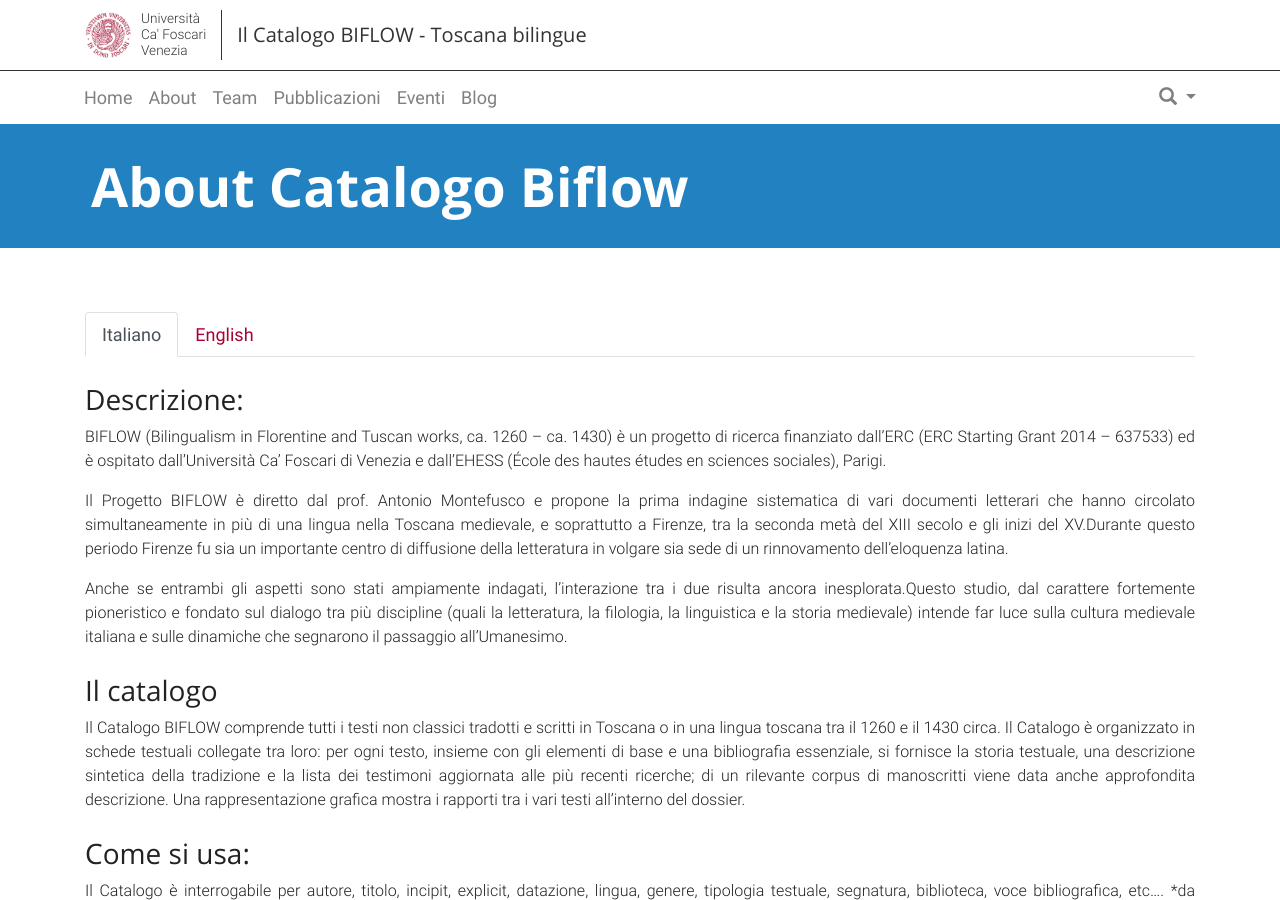
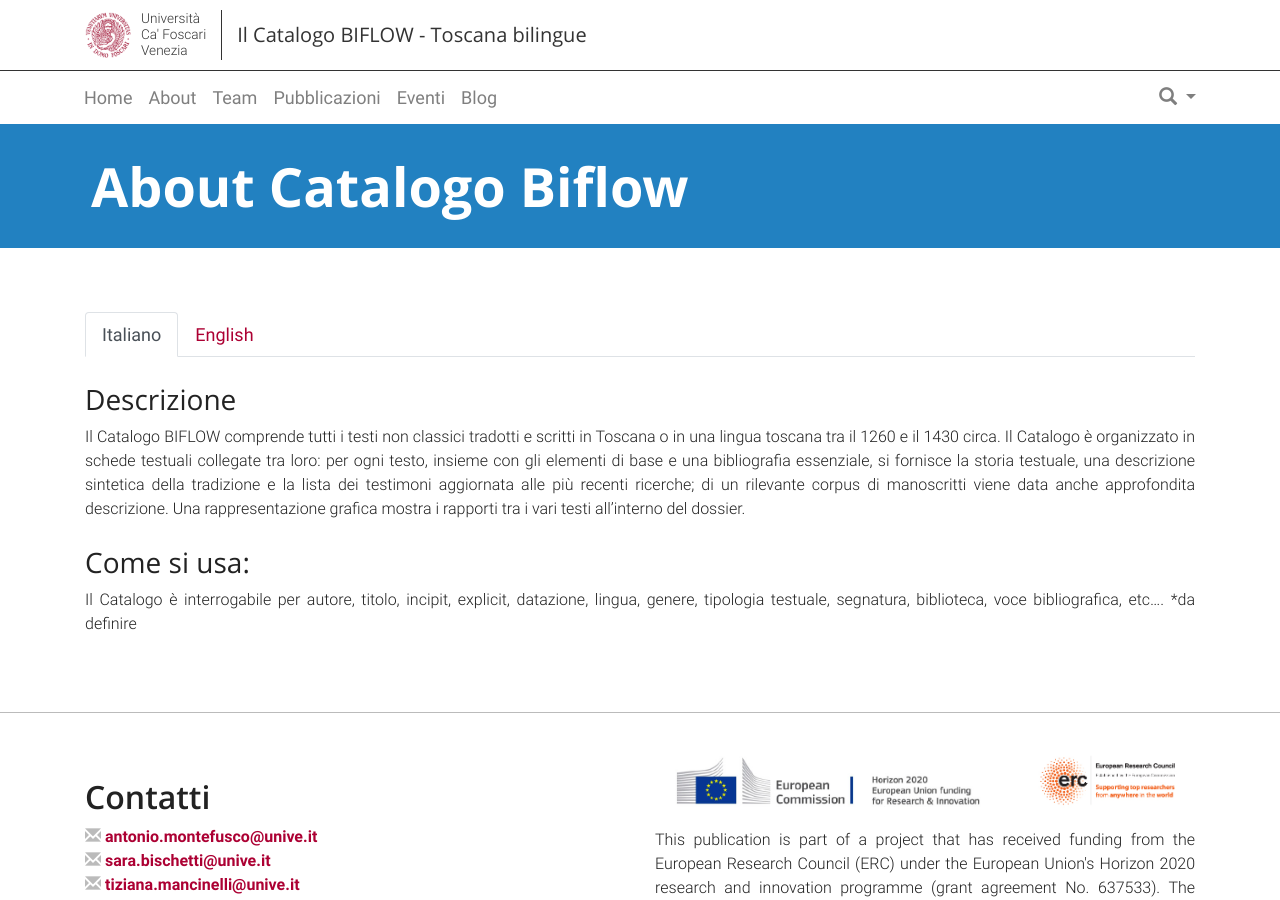
Before and after one commit to vedph/biflow_website, a Jekyll site: the page built from about.html, in a window 1280 px wide and 900 px high. Built offline with Jekyll 4.4.1, drawn with Linux system fonts in a browser that asks for light colours.

Commit message:
update on the index

```diff
--- a/about.html
+++ b/about.html
@@ -24,14 +24,7 @@ permalink: /about/
 
                   <div class="tab-content">
                     <div class="tab-pane fade show active" id="ita" role="tabpanel" aria-labelledby="ita-tab">
-                        <h3>Descrizione:</h3>
-
-                        <p>BIFLOW (Bilingualism in Florentine and Tuscan works, ca. 1260 – ca. 1430) è un progetto di ricerca finanziato dall’ERC (ERC Starting Grant 2014 – 637533) ed è ospitato dall’Università Ca’ Foscari di Venezia e dall’EHESS (École des hautes études en sciences sociales), Parigi.</p>
-                        <p>Il Progetto BIFLOW è diretto dal prof. Antonio Montefusco e propone la prima indagine sistematica di vari documenti letterari che hanno circolato simultaneamente in più di una lingua nella Toscana medievale, e soprattutto a Firenze, tra la seconda metà del XIII secolo e gli inizi del XV.Durante questo periodo Firenze fu sia un importante centro di diffusione della letteratura in volgare sia sede di un rinnovamento dell’eloquenza latina.</p>
-                        <p>Anche se entrambi gli aspetti sono stati ampiamente indagati, l’interazione tra i due risulta ancora inesplorata.Questo studio, dal carattere fortemente pioneristico e fondato sul dialogo tra più discipline (quali la letteratura, la filologia, la linguistica e la storia medievale) intende far luce sulla cultura medievale italiana e sulle dinamiche che segnarono il passaggio all’Umanesimo.</p>
-
-                        <h3>Il catalogo</h3>
-
+                        <h3>Descrizione</h3>
                         <p>Il Catalogo BIFLOW comprende tutti i testi non classici tradotti e scritti in Toscana o in una lingua toscana tra il 1260 e il 1430 circa. Il Catalogo è organizzato in schede testuali collegate tra loro: per ogni testo, insieme con gli elementi di base e una bibliografia essenziale, si fornisce la storia testuale, una descrizione sintetica della tradizione e la lista dei testimoni aggiornata alle più recenti ricerche; di un rilevante corpus di manoscritti viene data anche approfondita descrizione. Una rappresentazione grafica mostra i rapporti tra i vari testi all’interno del dossier.</p>
 
                         <h3>Come si usa:</h3>
```
